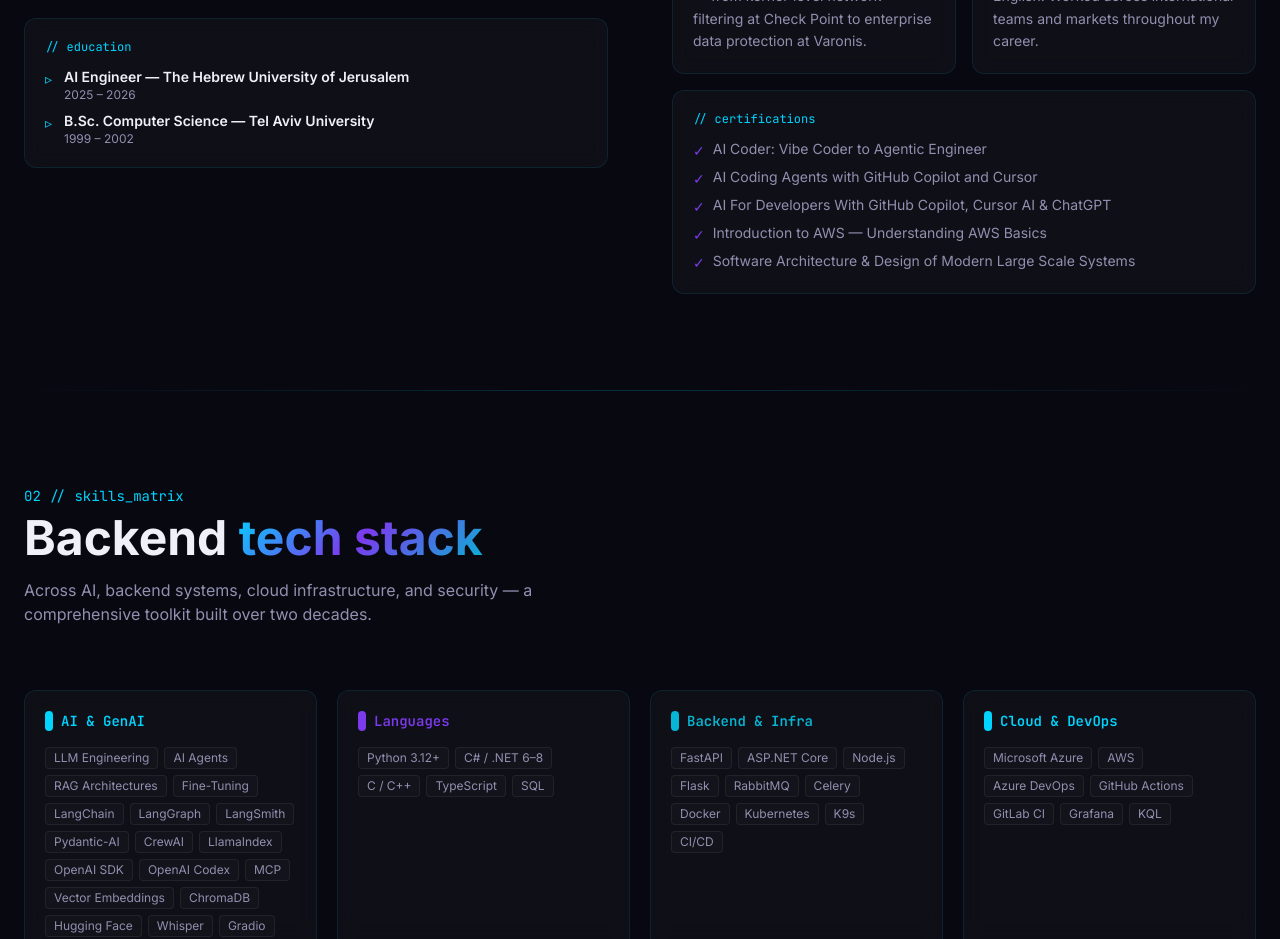
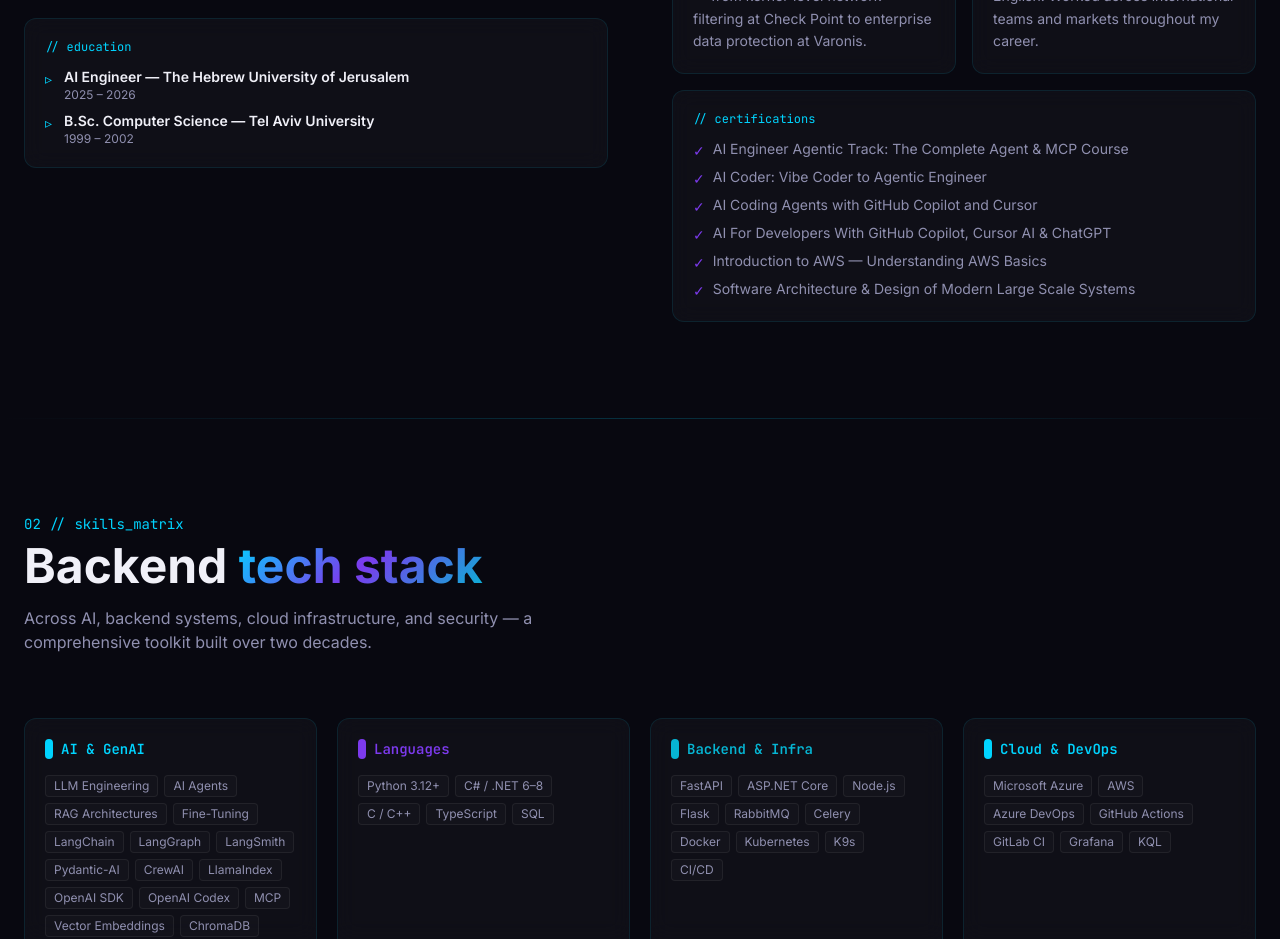
Before and after one commit to gek007/professional-site, a Next.js app: page / in a window 1280 px wide. Shown: the part 1460-2399 px from the top of the page. Built offline with nearby package versions, Linux system fonts and the light colour scheme.

Commit message:
feat: add 'AI Engineer Agentic Track: The Complete Agent & MCP Course' certification
Made-with: Cursor

```diff
--- a/components/About.tsx
+++ b/components/About.tsx
@@ -126,6 +126,7 @@ export default function About() {
               <p className="font-mono text-xs text-[#00d4ff] mb-3">// certifications</p>
               <ul className="space-y-1.5">
                 {[
+                  "AI Engineer Agentic Track: The Complete Agent & MCP Course",
                   "AI Coder: Vibe Coder to Agentic Engineer",
                   "AI Coding Agents with GitHub Copilot and Cursor",
                   "AI For Developers With GitHub Copilot, Cursor AI & ChatGPT",
```
